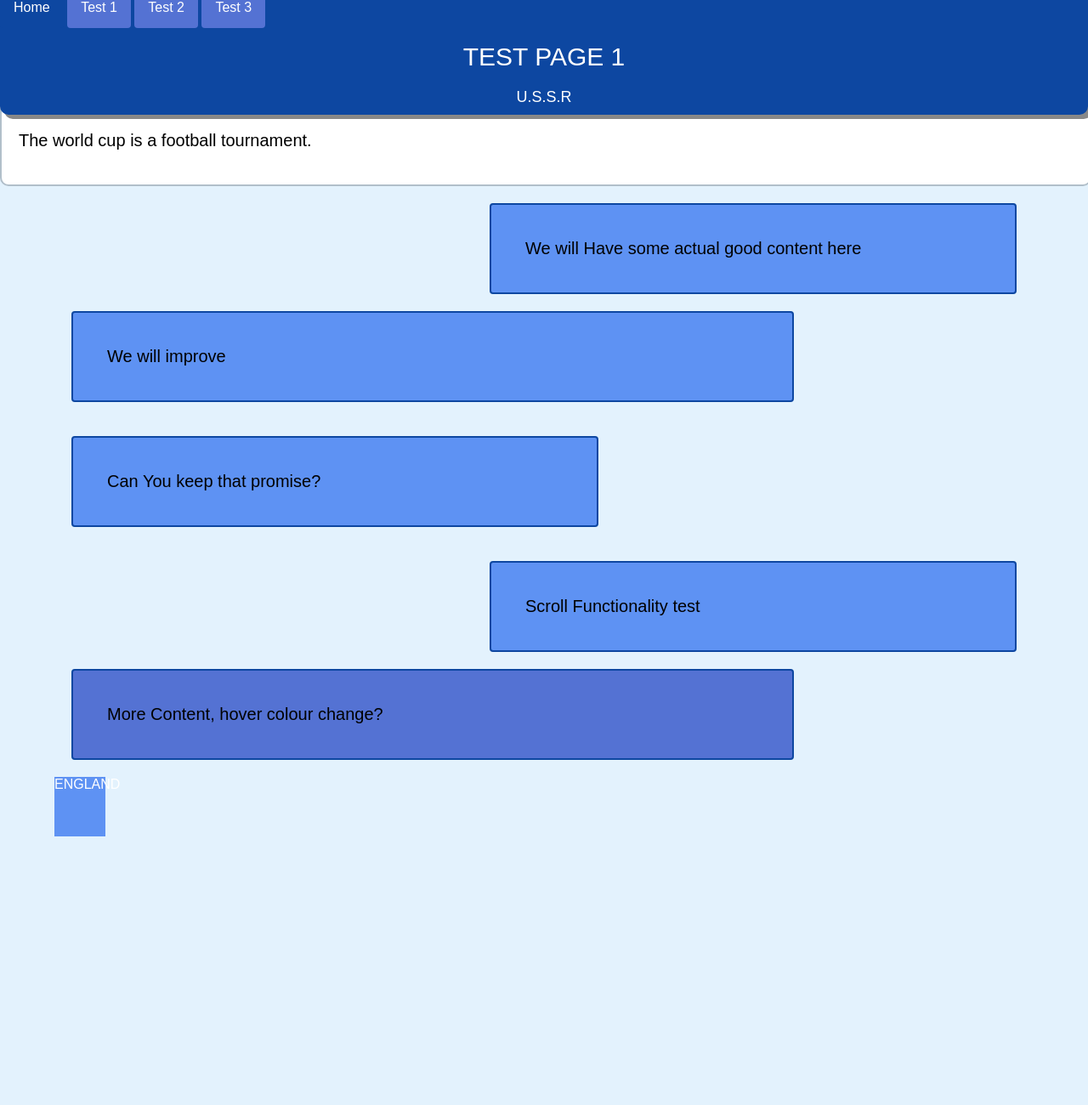
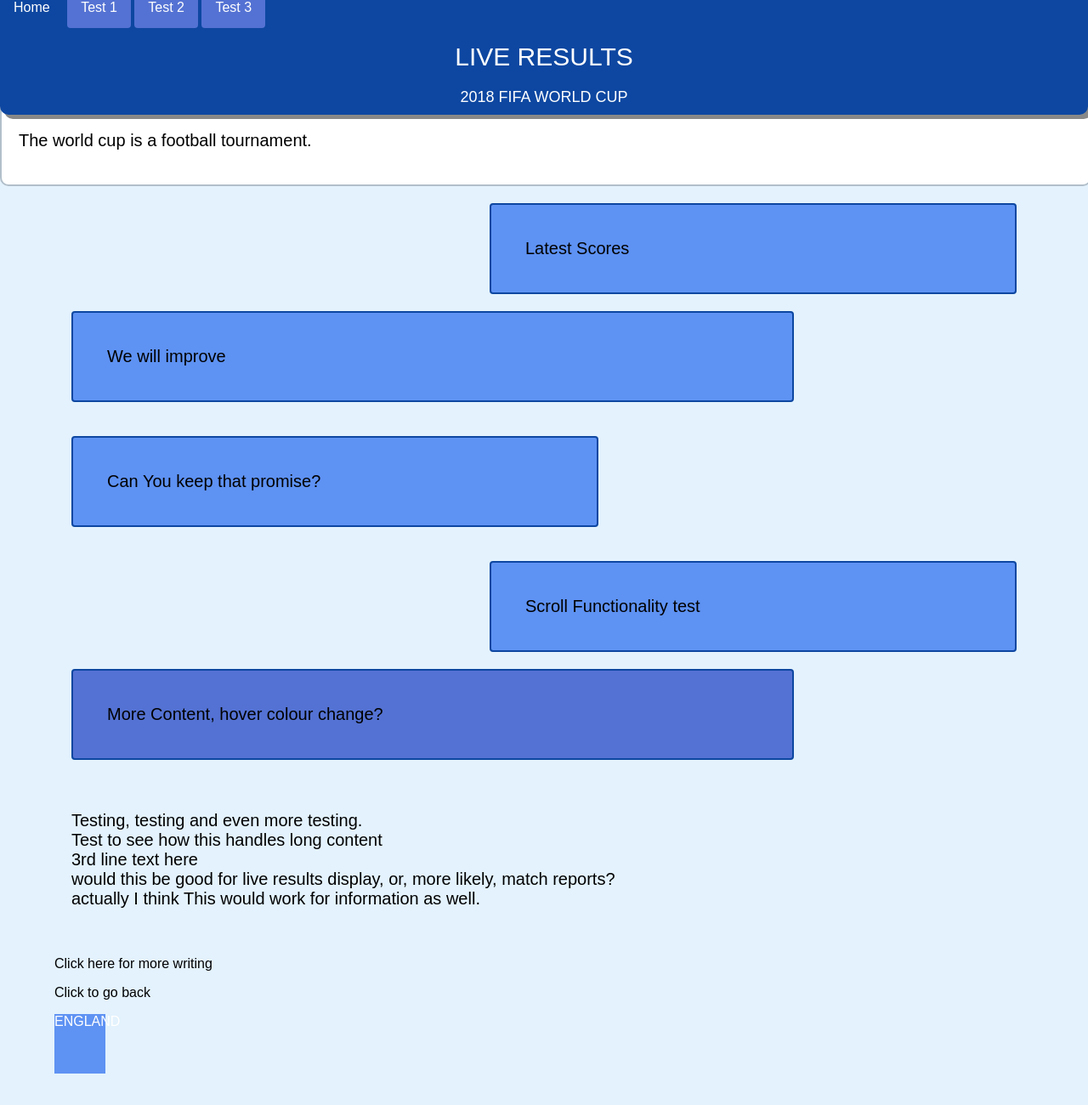
Before and after one commit to pokeron1/Sports-Website, a plain HTML site: page page.html in a window 1280 px wide. Shown: the whole page at 85% size. Before the commit the page ends 1114 px from the top, so only its background shows below. Drawn offline with Linux system fonts and the light colour scheme; a web font is replaced by a local one.

Commit message:
"pages" of changeable content
Scroll to bottom of the test page, and I've added a new section. The default is a test to see how it handles long text, and below it is the option to go forward or back. I couldnt be bothered to type out that long text again so the first page is different after you star scrolling. turned off looping for now, would be helpful if you could possibly add animation later? For now, I've made it a set function with single purpose, but it can't be hard to make it access an array so it can have multiple different items which access it.

```diff
--- a/page.html
+++ b/page.html
@@ -10,8 +10,8 @@
 
 <div class="main">
 	<div class= "heading-container">
-		<div class = "heading">Test Page 1</div>
-		<div class = "subheading">U.S.S.R</div>
+		<div class = "heading">Live Results</div>
+		<div class = "subheading">2018 FIFA World Cup</div>
 	</div>
 	<div class="navbar">
 	<span class="dropbutton" onclick="LinkTo('index.html')">Home</span>
@@ -34,7 +34,7 @@
 
 	<div class="content-container">
 		<div class="content-right">
-			<div class="content">We will Have some actual good content here</div>
+			<div class="content">Latest Scores</div>
 		</div>
 		<div class="content-centred">
 			<div class="content">We will improve</div>
@@ -48,6 +48,17 @@
 		<div class="content-centred" id="hover-test">
 			<div class="content">More Content, hover colour change?</div>
 		</div>
+		<div class="content-article" id="change">
+			<div class="content"> <p> Testing, testing and even more testing.<br />
+			Test to see how this handles long content <br />
+			3rd line text here</br>
+			would this be good for live results display, or, more likely, match reports?</br>
+			actually I think This would work for information as well.
+			</p>
+			</div>
+		</div>
+		<p onclick=Next("change");> Click here for more writing</p>
+		<p onclick=Back("change");> Click to go back</p>
 	</div>
 
 	<div class="content-container">
```
